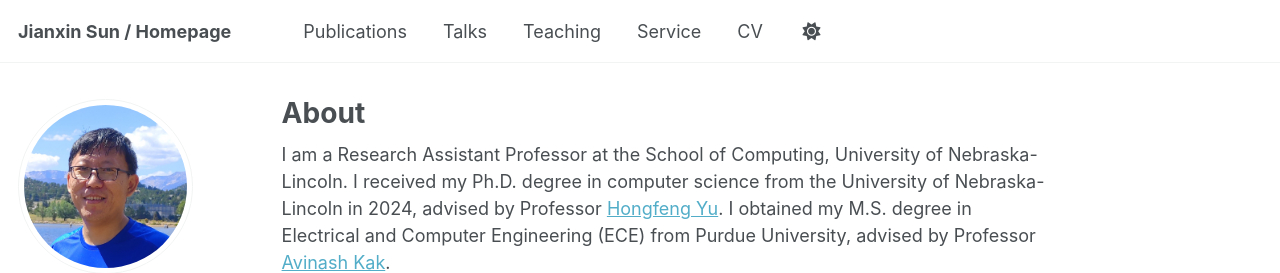
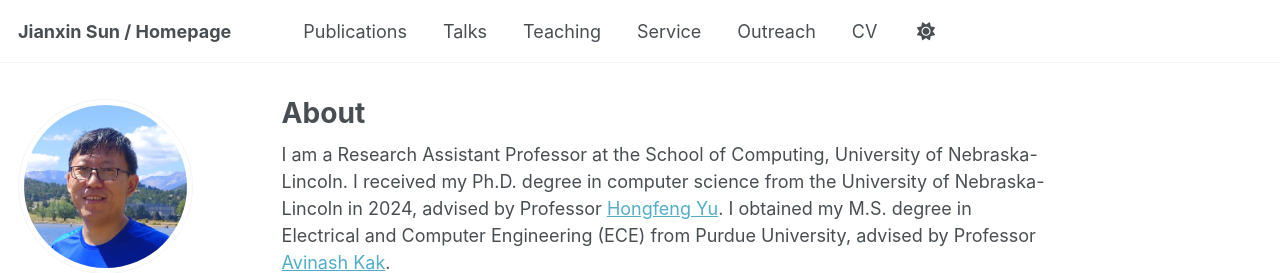
Before and after one commit to sunjianxin/sunjianxin.github.io, a Jekyll site: the page built from _pages/about.md, in a window 1280 px wide. Shown: the top 273 px of the page. Built offline with Jekyll 4.4.1, drawn with Linux system fonts in a browser that asks for light colours; some web fonts are replaced.

Commit message:
Update navigation.yml

```diff
--- a/_data/navigation.yml
+++ b/_data/navigation.yml
@@ -20,6 +20,9 @@ main:
   - title: "Service"
     url: /portfolio/
 
+  - title: "Outreach"
+    url: /year-archive/
+
   # - title: "Portfolio"
   #   url: /portfolio/
 
```
